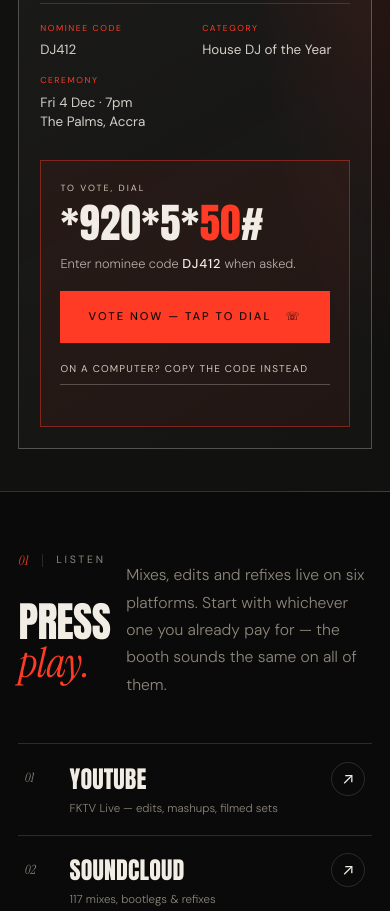
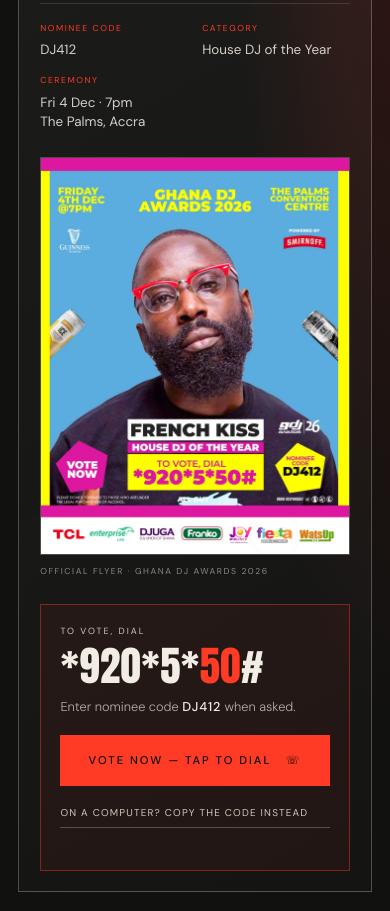
Before and after one commit to pkaycodes/frenchkiss-dj, a plain HTML site: page index.html in a window 390 px wide. Shown: the part 1577-2488 px from the top of the page. Drawn offline with Linux system fonts and the light colour scheme.

Commit message:
Put the official Ghana DJ Awards flyer beside the vote panel.
The client asked for the poster on the page, so the vote section now runs flyer | copy over the dial card on desktop, and copy → flyer → dial on phones.

```diff
--- a/index.html
+++ b/index.html
@@ -15,7 +15,7 @@
 <link rel="preconnect" href="https://fonts.googleapis.com">
 <link rel="preconnect" href="https://fonts.gstatic.com" crossorigin>
 <link href="https://fonts.googleapis.com/css2?family=Anton&family=DM+Sans:ital,opsz,wght@0,9..40,300;0,9..40,400;0,9..40,500;0,9..40,700;1,9..40,400&family=Instrument+Serif:ital@0;1&display=swap" rel="stylesheet">
-<link rel="stylesheet" href="styles.css?v=14">
+<link rel="stylesheet" href="styles.css?v=15">
 <script>document.documentElement.classList.add('js');</script>
 </head>
 <body id="top">
@@ -112,6 +112,12 @@
             <div><dt>Ceremony</dt><dd>Fri 4 Dec &middot; 7pm<br>The Palms, Accra</dd></div>
           </dl>
         </div>
+
+        <figure class="vote-flyer">
+          <img src="assets/img/fk-awards-flyer.webp?v=1" width="1244" height="1600" loading="lazy"
+               alt="Ghana DJ Awards 2026 flyer: FrenchKiss nominated for House DJ of the Year, nominee code DJ412, dial *920*5*50#. Friday 4 December at 7pm, The Palms Convention Centre, Accra.">
+          <figcaption>Official flyer &middot; Ghana DJ Awards 2026</figcaption>
+        </figure>
 
         <div class="vote-dial">
           <p class="vote-dial-label">To vote, dial</p>
--- a/styles.css
+++ b/styles.css
@@ -458,12 +458,32 @@ h2 em{
 }
 .vote-panel{
   display:grid;
-  grid-template-columns:minmax(0,1.15fr) minmax(0,.85fr);
-  gap:clamp(1.8rem,4vw,3.6rem);
-  align-items:center;
+  grid-template-columns:minmax(0,.78fr) minmax(0,1.22fr);
+  grid-template-areas:
+    "flyer copy"
+    "flyer dial";
+  gap:clamp(1.6rem,3vw,2.4rem) clamp(1.8rem,3.4vw,3rem);
+  align-items:start;
   padding:clamp(1.3rem,2.8vw,2.4rem);
   border:1px solid var(--line-strong);
   background:linear-gradient(150deg,rgba(242,237,228,.055),rgba(242,237,228,.012));
+}
+.vote-copy{grid-area:copy}
+.vote-dial{grid-area:dial}
+.vote-flyer{
+  grid-area:flyer;
+  align-self:center;
+  margin:0;
+}
+.vote-flyer img{
+  display:block;width:100%;height:auto;
+  border:1px solid var(--line-strong);
+  background:var(--ink-2);
+}
+.vote-flyer figcaption{
+  margin-top:.6rem;
+  font-size:.54rem;letter-spacing:.18em;text-transform:uppercase;
+  color:var(--muted);
 }
 .vote-kicker{
   display:inline-flex;align-items:center;gap:.6rem;
@@ -959,7 +979,12 @@ h2 em{
 
 
 
-  .vote-panel{grid-template-columns:1fr;align-items:start}
+  .vote-panel{
+    grid-template-columns:1fr;
+    grid-template-areas:"copy" "flyer" "dial";
+    align-items:start;
+  }
+  .vote-flyer{max-width:26rem}
 
   .booking-grid{grid-template-columns:1fr}
   .newsletter-inner{grid-template-columns:1fr;align-items:start}
@@ -984,6 +1009,7 @@ h2 em{
   .vote-facts{grid-template-columns:1fr 1fr;gap:.9rem}
   .vote-facts div:last-child{grid-column:1 / -1}
   .vote-code{font-size:clamp(2rem,10.5vw,2.8rem)}
+  .vote-flyer{max-width:none}
 
   .date-item{grid-template-columns:3.6rem 1fr;row-gap:.5rem}
   .date-status{grid-column:2;justify-self:start}
```
Also changed, not shown: assets/img/fk-awards-flyer.webp (added).
